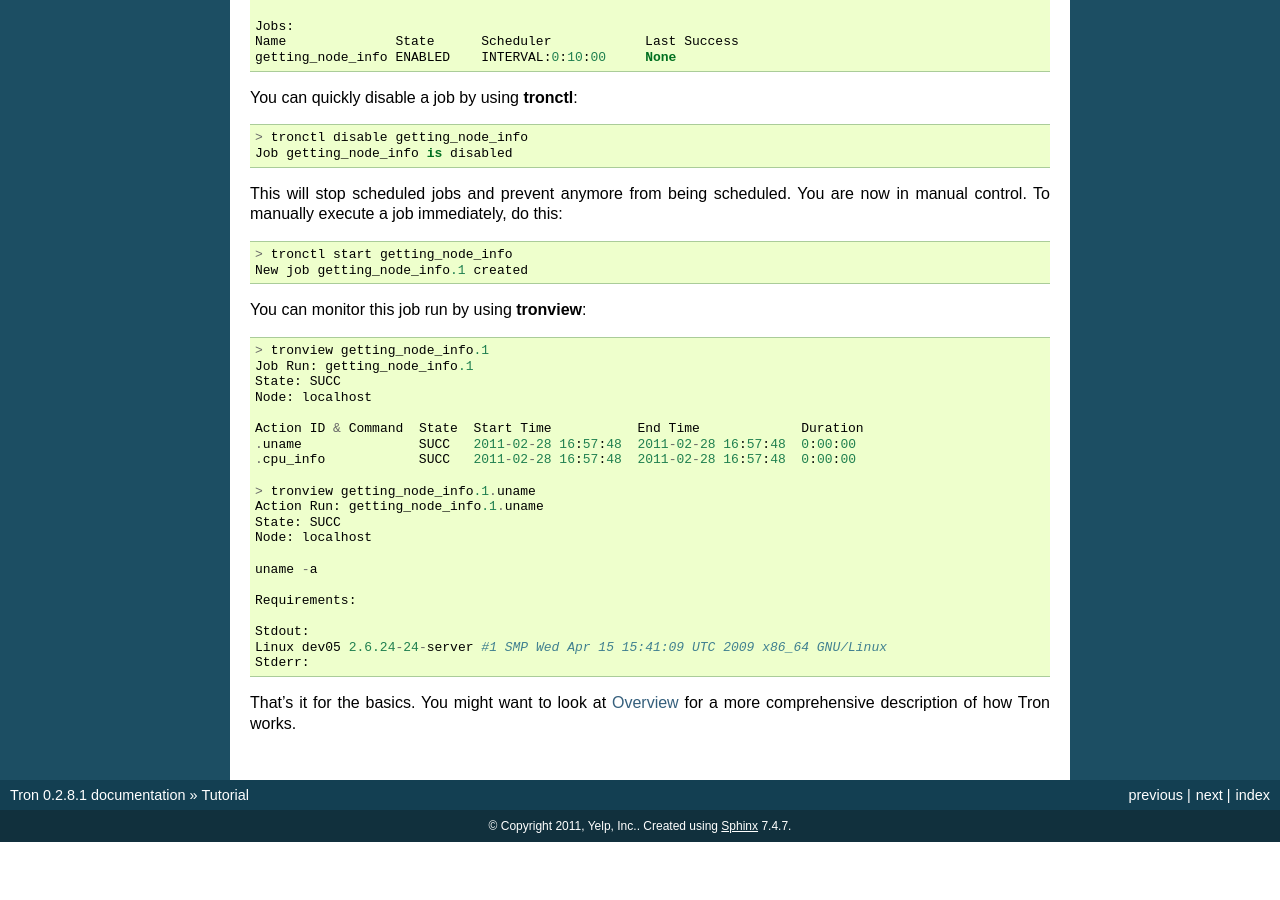
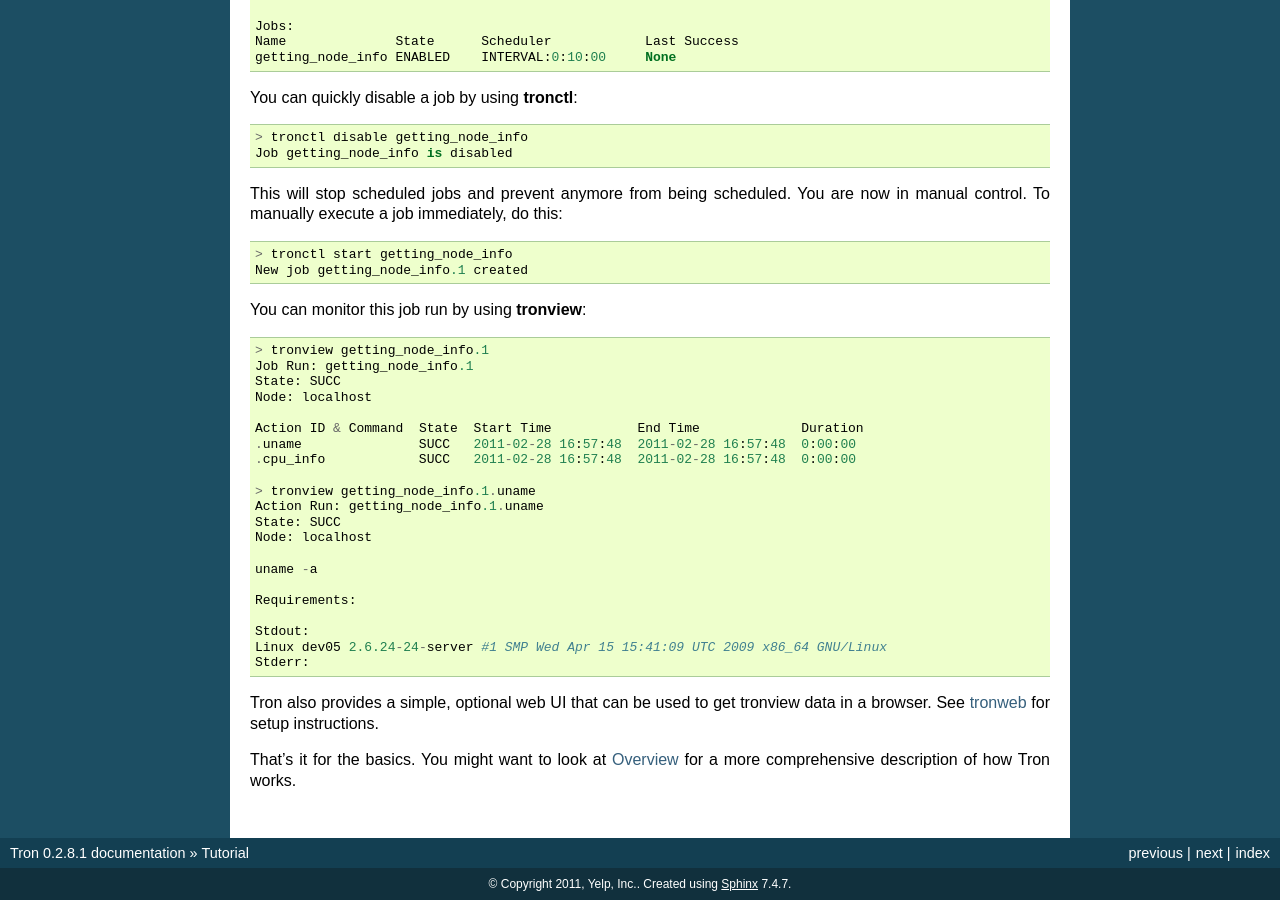
Before and after one commit to Yelp/Tron, a Sphinx documentation site: the page built from docs/tutorial.rst, in a window 1280 px wide and 900 px high, scrolled down 1667 px. Built offline with Sphinx 7.4.7, drawn with Linux system fonts in a browser that asks for light colours; before the commit the page ends 2509 px from its top, so only the background shows below that.

Commit message:
tutorial blurb

```diff
--- a/docs/tutorial.rst
+++ b/docs/tutorial.rst
@@ -141,5 +141,8 @@ You can monitor this job run by using :command:`tronview`::
     Linux dev05 2.6.24-24-server #1 SMP Wed Apr 15 15:41:09 UTC 2009 x86_64 GNU/Linux
     Stderr:
 
+Tron also provides a simple, optional web UI that can be used to get tronview data in a browser. See :doc:`tronweb` for setup
+instructions.
+
 That's it for the basics. You might want to look at :doc:`overview` for a more
 comprehensive description of how Tron works.
```
